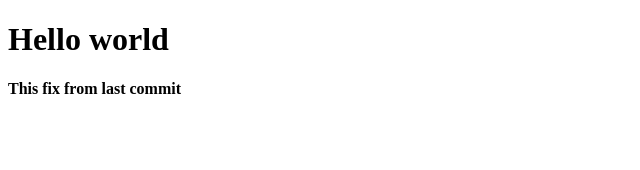
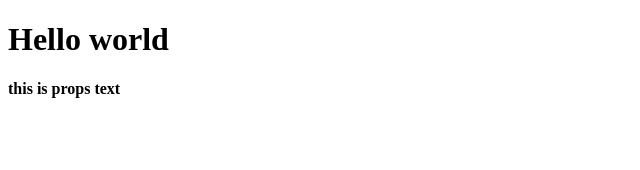
Before and after one commit to muhilham/react-es6, a React app: page / in a window 1280 px wide. Shown: the top 170 px of the page, without its empty margins (0-640 px from the left). Built offline with nearby package versions, Linux system fonts and the light colour scheme.

Commit message:
inherit property into jsx

```diff
--- a/App.js
+++ b/App.js
@@ -2,14 +2,18 @@ import ReactDOM from 'react-dom';
 import React from 'react';
 class App extends React.Component {
   render() {
+    let txt = this.props.txt;
     return (
       <div>
         <h1>Hello world</h1>
-        <b>This fix from last commit</b>
+        <b>{txt}</b>
       </div>
     );
   }
 }
 
-ReactDOM.render(<App />, document.getElementById('app'));
+ReactDOM.render(
+  <App txt="this is props text"/>,
+  document.getElementById('app')
+);
 export default App;
```
